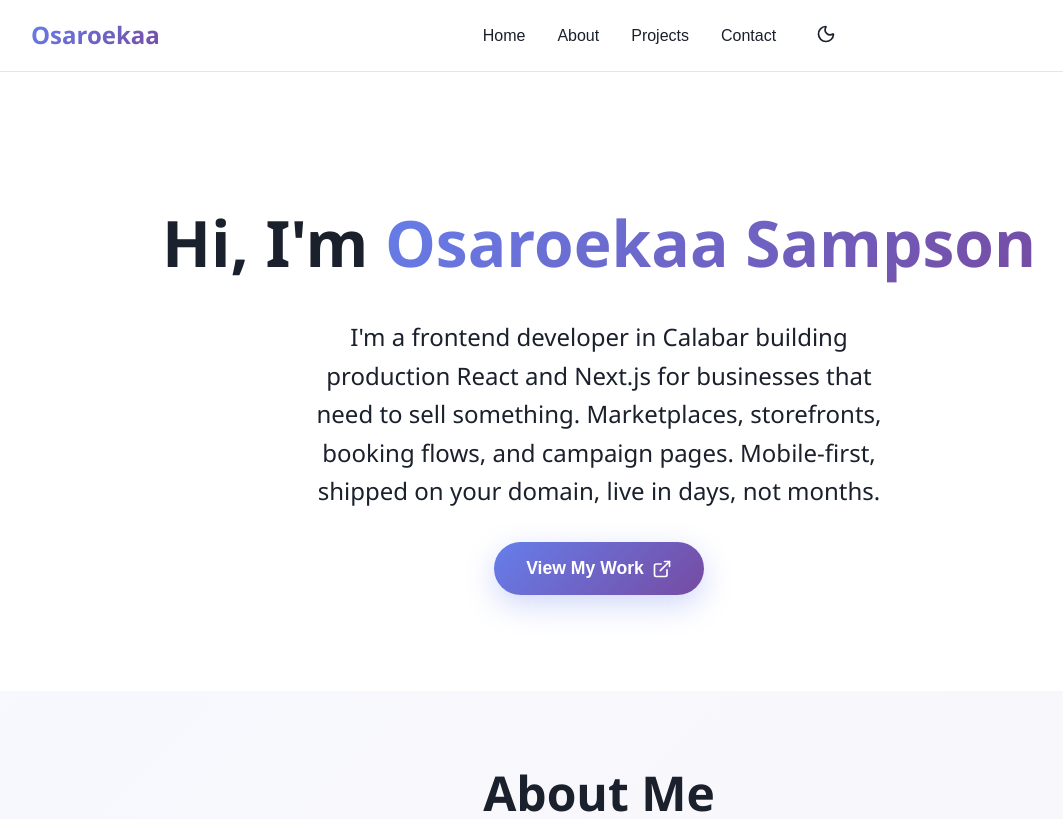
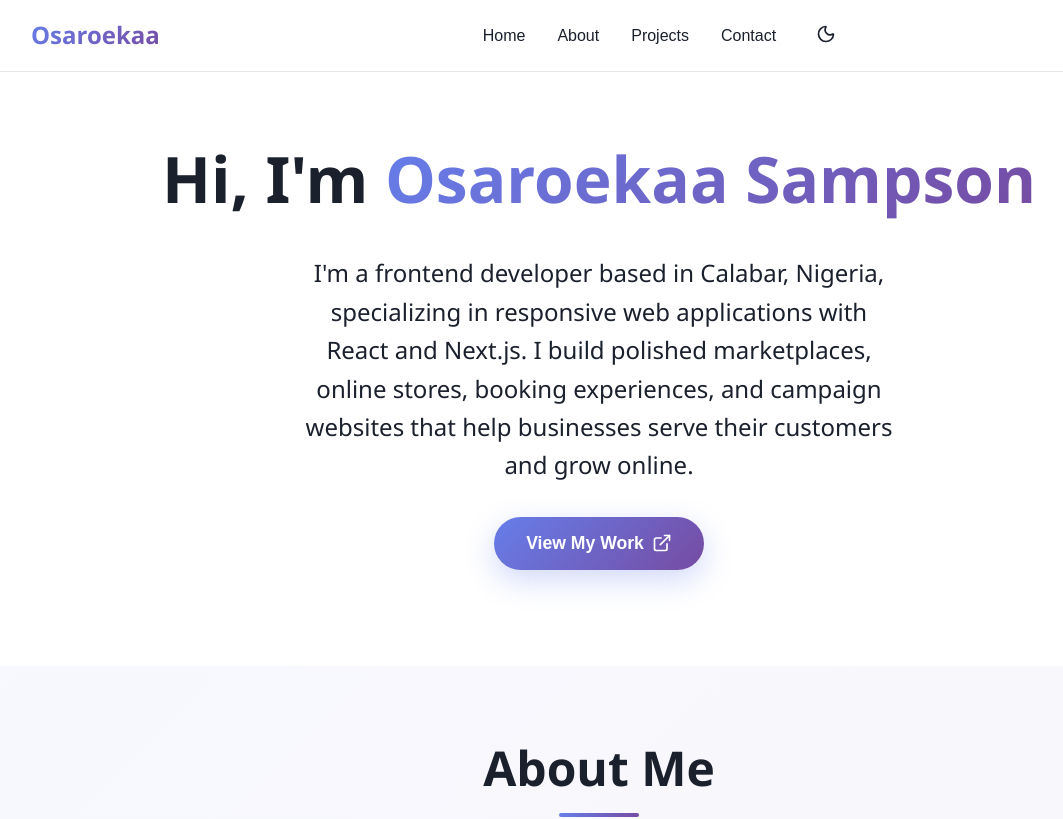
Before and after one commit to Osaroekaa/my-portfolio, a React (Create React App) app: page / in a window 1280 px wide. Shown: the top 819 px of the page, without its empty margins (41-1104 px from the left). Built offline with nearby package versions, Linux system fonts and the light colour scheme.

Commit message:
Update portfolio introduction and contact

```diff
--- a/src/Portfilio.jsx
+++ b/src/Portfilio.jsx
@@ -249,7 +249,7 @@
 
     /* Hero Section */
     .hero {
-      padding-top: 12rem;
+      padding-top: 8rem;
       padding-bottom: 6rem;
       text-align: center;
       position: relative;
@@ -681,9 +681,10 @@
               Hi, I'm <span className="hero-name">Osaroekaa Sampson</span>
             </h1>
             <p>
-              I'm a frontend developer in Calabar building production React and Next.js for
-              businesses that need to sell something. Marketplaces, storefronts, booking flows,
-              and campaign pages. Mobile-first, shipped on your domain, live in days, not months.
+              I'm a frontend developer based in Calabar, Nigeria, specializing in responsive web
+              applications with React and Next.js. I build polished marketplaces, online stores,
+              booking experiences, and campaign websites that help businesses serve their customers
+              and grow online.
             </p>
             <button
               onClick={() => scrollToSection('projects')}
```
